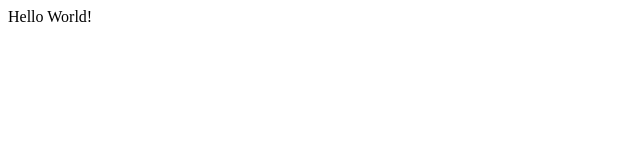
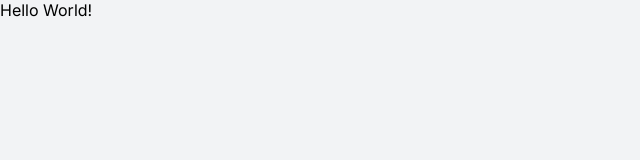
Before and after one commit to lsferreirapel/nlw4-moveit, a React (Create React App) app in the folder web/: page / in a window 1280 px wide. Shown: the top 160 px of the page, without its empty margins (0-640 px from the left). Built offline with nearby package versions, Linux system fonts and the light colour scheme.

Commit message:
:lipstick: Create global styles
AULA 01: Add styled-components dependence and create a
global style to app.

```diff
--- a/web/package.json
+++ b/web/package.json
@@ -13,6 +13,7 @@
     "react": "^17.0.1",
     "react-dom": "^17.0.1",
     "react-scripts": "4.0.3",
+    "styled-components": "^5.2.1",
     "typescript": "^4.1.2",
     "web-vitals": "^1.0.1"
   },
@@ -39,5 +40,8 @@
       "last 1 firefox version",
       "last 1 safari version"
     ]
+  },
+  "devDependencies": {
+    "@types/styled-components": "^5.1.7"
   }
 }
--- a/web/public/index.html
+++ b/web/public/index.html
@@ -4,6 +4,9 @@
     <meta charset="utf-8" />
     <meta name="viewport" content="width=device-width, initial-scale=1" />
     <meta name="theme-color" content="#000000" />
+
+    <link rel="preconnect" href="https://fonts.gstatic.com">
+    <link href="https://fonts.googleapis.com/css2?family=Inter:wght@400;500;600&family=Rajdhani:wght@600&display=swap" rel="stylesheet">
 
     <title>NLW 4 - MOVE.IT</title>
   </head>
--- a/web/src/App.tsx
+++ b/web/src/App.tsx
@@ -1,8 +1,13 @@
+import GlobalStyles from './styles/global';
+
 function App() {
   return (
-    <div className="App">
-      Hello World!
-    </div>
+    <>
+      <div className="App">
+        Hello World!
+      </div>
+      <GlobalStyles />
+    </>
   );
 }
 
--- /dev/null
+++ b/web/src/styles/global.ts
@@ -0,0 +1,41 @@
+import { createGlobalStyle } from 'styled-components';
+
+export default createGlobalStyle`
+  :root {
+    /* Default colors setup */
+
+    --blue-light: #5965E0;
+    --blue-dark: #4953B8;
+    --green: #4CD62B;
+    --red: #E83F5B;
+    --blue-text: #B2B9FF;
+    --title: #2E384D;
+    --text: #666666;
+    --gray-line: #DCDDE0;
+    --background: #F2F3F5;
+  }
+
+  /* CSS RESET */
+  * {
+    margin: 0;
+    padding: 0;
+    box-sizing: border-box;
+  }
+
+  body {
+    background: var(--background);
+  }
+
+  body, input, textarea, button {
+    font: 400 16px "Inter", sans-serif;
+  }
+
+  button {
+    cursor: pointer;
+  }
+
+  a {
+    color: inherit;
+    text-decoration: none;
+  }
+`;
```
Also changed, not shown: 1 other file (tests, documents, lock files or other folders).
